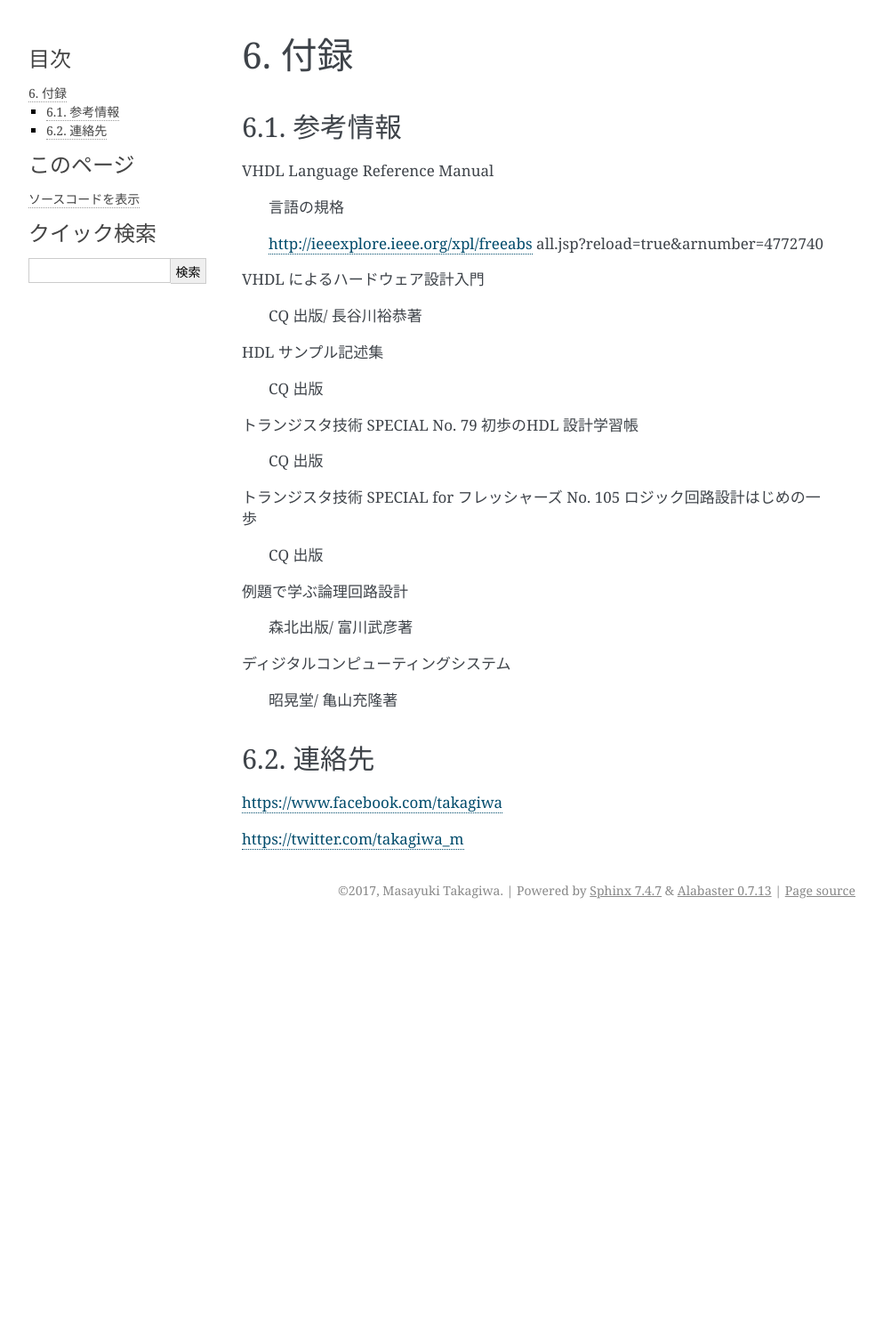
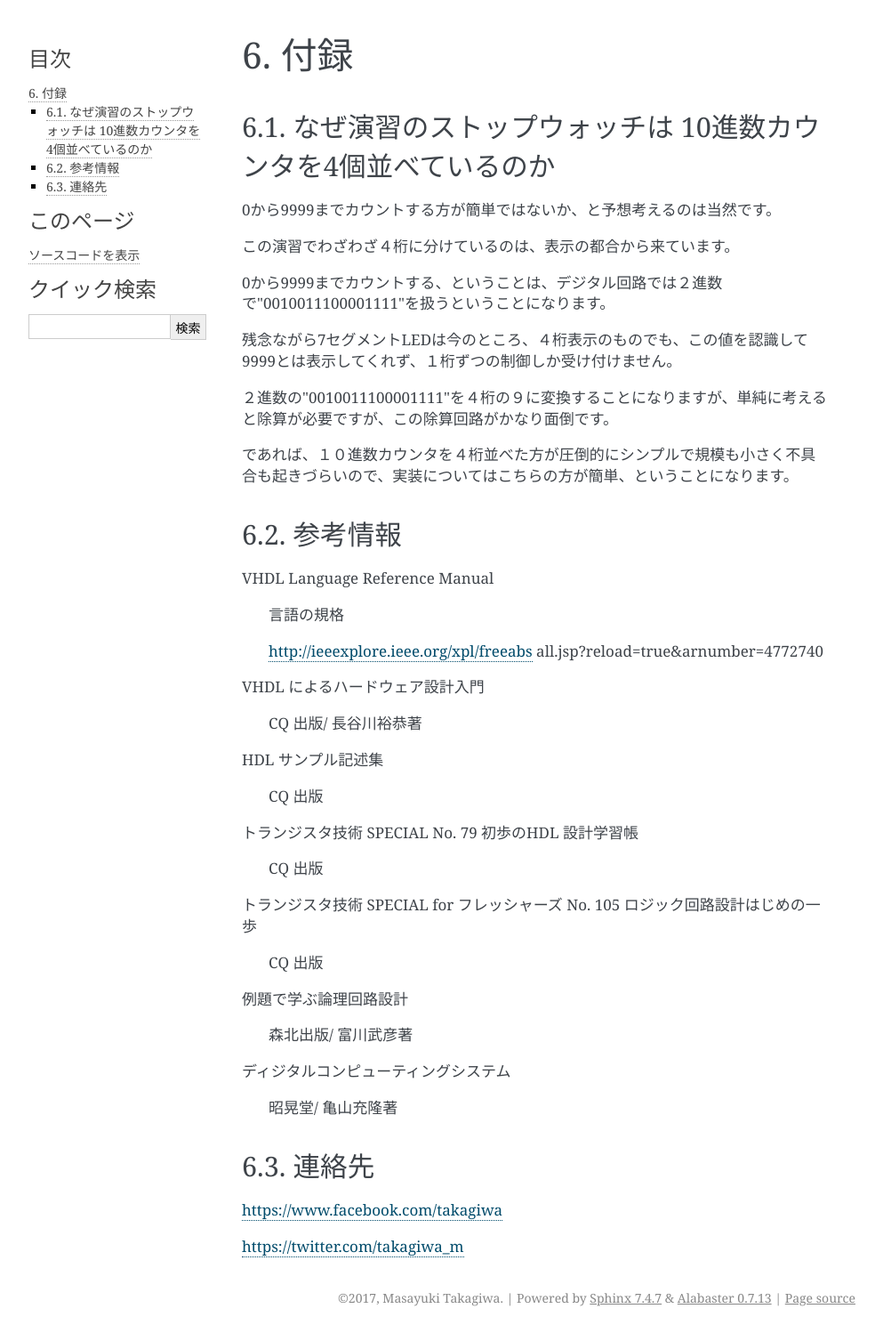
Before and after one commit to takagiwa/mt_reconftext, a Sphinx documentation site: the page built from source/06_appendix.rst, in a window 1280 px wide. Shown: the whole page at 89% size, without its empty margins (148-1141 px from the left). Built offline with Sphinx 7.4.7, drawn with Linux system fonts in a browser that asks for light colours; before the commit the page ends 1040 px from its top, so only the background shows below that.

Commit message:
fix some words

```diff
--- a/source/06_appendix.rst
+++ b/source/06_appendix.rst
@@ -1,6 +1,23 @@
 ============
 付録
 ============
+
+なぜ演習のストップウォッチは 10進数カウンタを4個並べているのか
+================================================================
+
+0から9999までカウントする方が簡単ではないか、と予想考えるのは当然です。
+
+この演習でわざわざ４桁に分けているのは、表示の都合から来ています。
+
+0から9999までカウントする、ということは、デジタル回路では２進数で"0010011100001111"を扱うということになります。
+
+残念ながら7セグメントLEDは今のところ、４桁表示のものでも、この値を認識して9999とは表示してくれず、１桁ずつの制御しか受け付けません。
+
+２進数の"0010011100001111"を４桁の９に変換することになりますが、単純に考えると除算が必要ですが、この除算回路がかなり面倒です。
+
+であれば、１０進数カウンタを４桁並べた方が圧倒的にシンプルで規模も小さく不具合も起きづらいので、実装についてはこちらの方が簡単、ということになります。
+
+
 
 参考情報
 ==============
```
Also changed, not shown: source/05_try.rst (+9 -10 lines), 1 other file.
